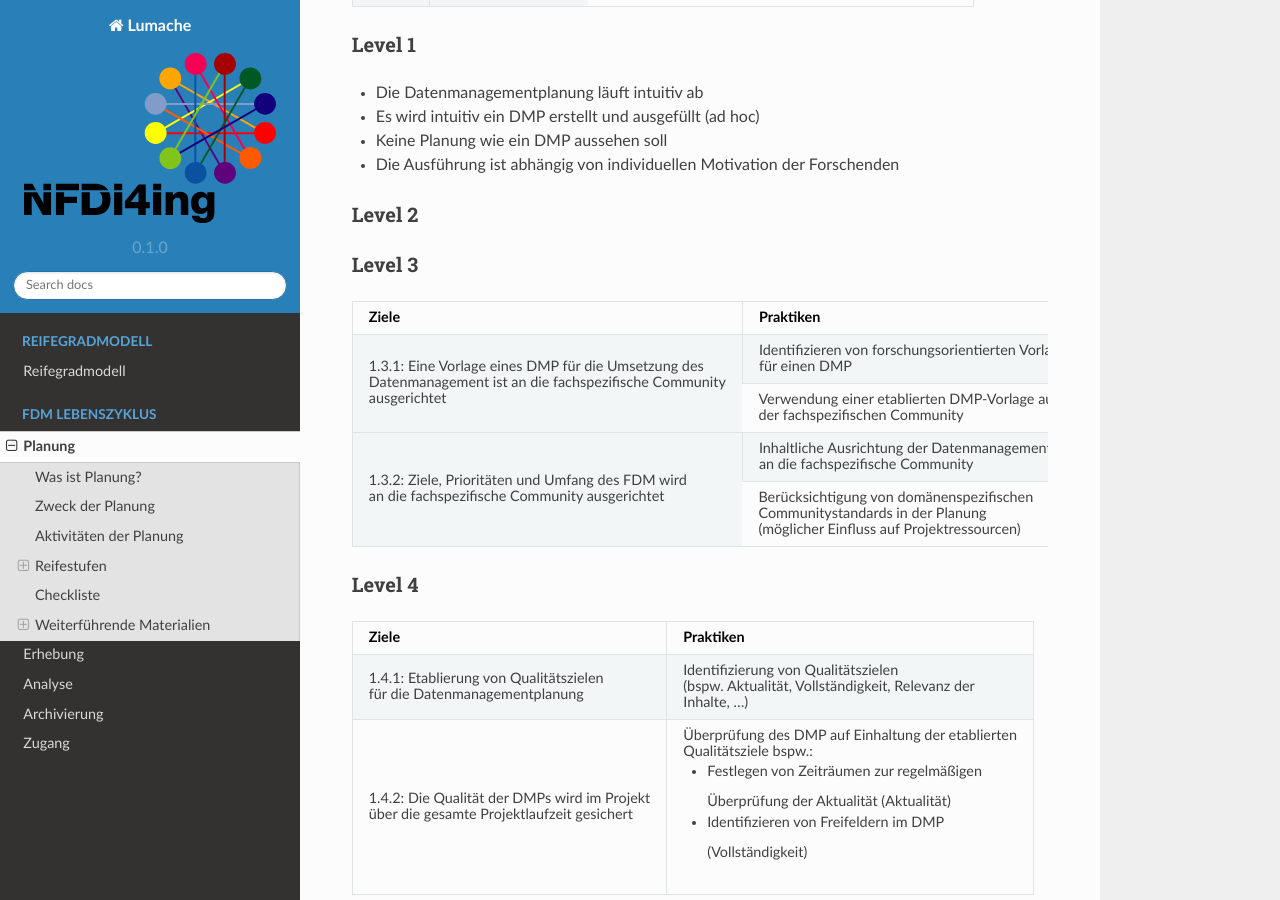
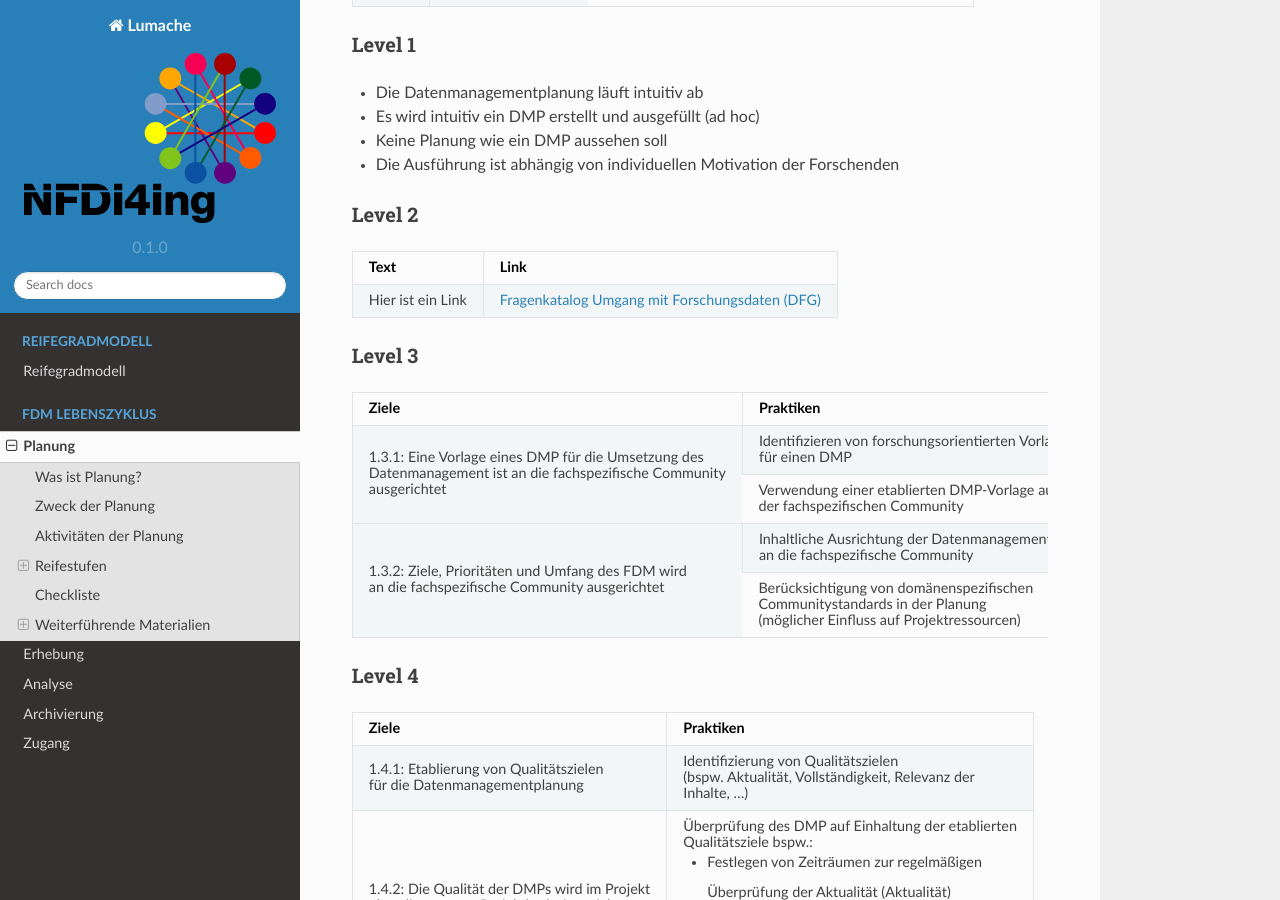
Before and after one commit to LUHMW/MaturityModelsNFDI4Ing, a Sphinx documentation site: the page built from docs/source/planung.rst, in a window 1280 px wide and 900 px high, scrolled down 2941 px. Built offline with Sphinx 7.4.7 and the Read the Docs theme 2.0.0, drawn with Linux system fonts in a browser that asks for light colours.

Commit message:
Update planung.rst

```diff
--- a/docs/source/planung.rst
+++ b/docs/source/planung.rst
@@ -146,11 +146,11 @@ Level 2
 |                                                       | zur Umsetzung des FDM                                    |                                                          |
 +-------------------------------------------------------+----------------------------------------------------------+----------------------------------------------------------+
 
-+------------------------+-------------------------------------------------------------------------------------------------------------------------------------------------------------------------------------------------------------------------------------------------------------------------+
-| Text                   | Link                                                                                                                                                                                                                                                                    |
-+========================+=========================================================================================================================================================================================================================================================================+
++------------------------+----------------------------------------------------------------------------------------------------------------------------------------------------------------------------+
+| Text                   | Link                                                                                                                                                                       |
++========================+============================================================================================================================================================================+
 | Hier ist ein Link      |`Fragenkatalog Umgang mit Forschungsdaten (DFG) <https://www.dfg.de/download/pdf/foerderung/grundlagen_dfg_foerderung/forschungsdaten/forschungsdaten_checkliste_de.pdf>`_  |
-+------------------------+-------------------------------------------------------------------------------------------------------------------------------------------------------------------------------------------------------------------------------------------------------------------------+
++------------------------+----------------------------------------------------------------------------------------------------------------------------------------------------------------------------+
 
 ========
 Level 3
```
